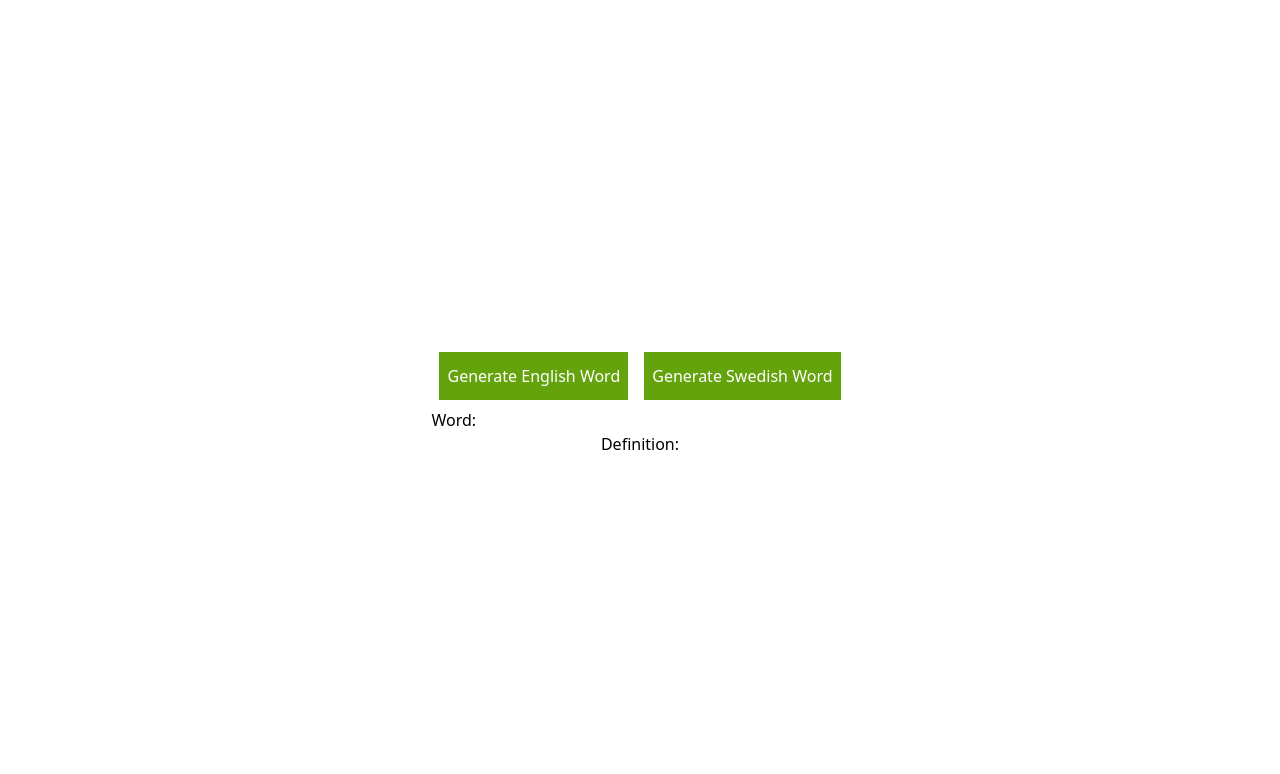
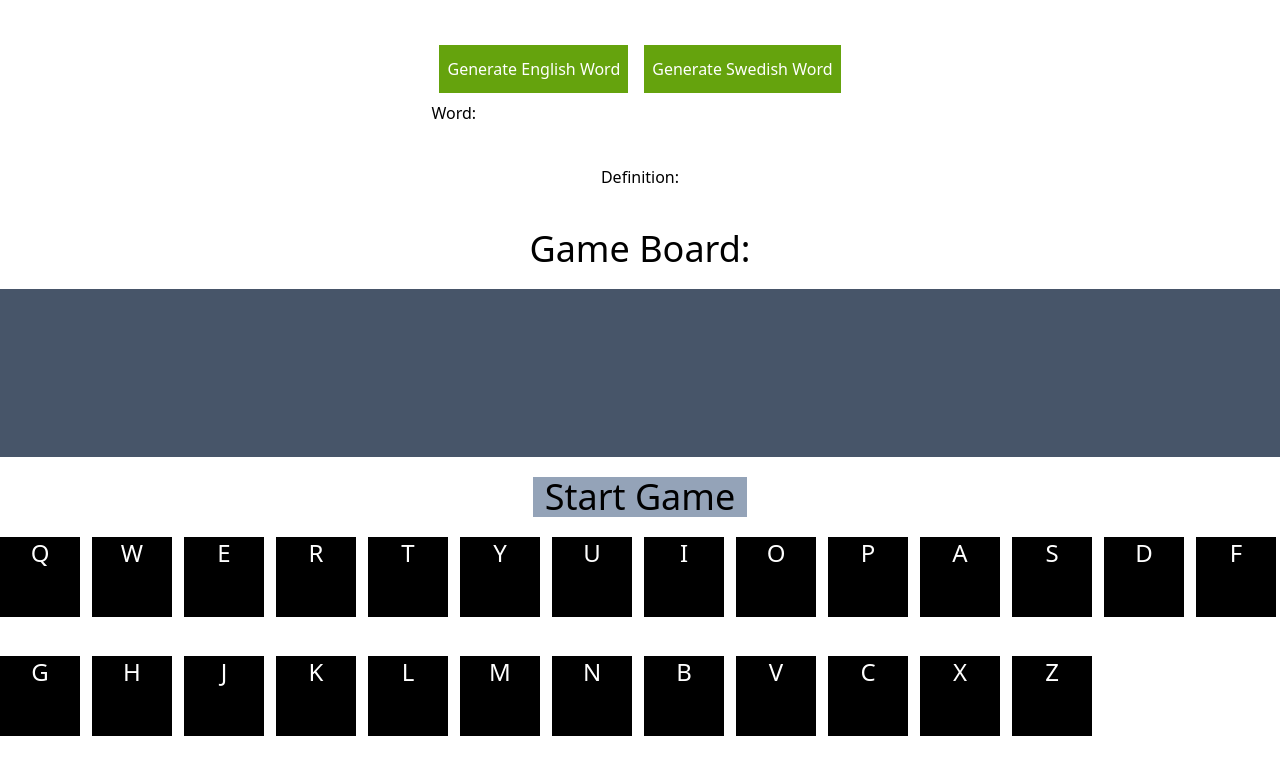
Before and after one commit to arebrinkemil/langdle, a React (Vite) app: page / in a window 1280 px wide. Shown: the top 774 px of the page. Built offline with nearby package versions, Linux system fonts and the light colour scheme.

Commit message:
update
update

```diff
--- a/package.json
+++ b/package.json
@@ -11,7 +11,9 @@
   },
   "dependencies": {
     "react": "^18.2.0",
-    "react-dom": "^18.2.0"
+    "react-dom": "^18.2.0",
+    "simple-keyboard": "^3.7.77",
+    "simple-keyboard-layouts": "^3.3.98"
   },
   "devDependencies": {
     "@types/react": "^18.2.66",
--- a/src/App.jsx
+++ b/src/App.jsx
@@ -1,9 +1,34 @@
-import { useState } from "react";
+import { useState, useRef } from "react";
+import KeyboardWrapper from './KeyboardWrapper.jsx'
 
 const App = () => {
+  const testword = "testa"
   const [word, setWord] = useState("");
   const [language, setLanguage] = useState("");
   const [definition, setDefinition] = useState("");
+  const [board, setBoard] = useState([]);
+  const inputRefs = useRef([]);
+
+  const initializeBoard = () => {
+    const newBoard = Array(testword.length).fill("");
+    setBoard(newBoard);
+    inputRefs.current[0].focus();
+  };
+
+  const updateBoard = (index, value) => {
+    const newBoard = [...board];
+    newBoard[index] = value.toUpperCase();
+    setBoard(newBoard);
+    if (index < board.length - 1 && value !== "") {
+      inputRefs.current[index + 1].focus();
+    }
+    matchWord(word, board)
+  };
+
+  const matchWord = (word, board) => {
+    console.log(board);
+    console.log(word);
+  }
 
   const fetchInfo = async () => {
     const promptContent =
@@ -72,7 +97,7 @@ const App = () => {
   };
 
   return (
-    <div className="flex flex-col w-full h-[100vh] justify-center items-center">
+    <div className="flex flex-col w-full h-[100vh] justify-center items-center gap-10">
       <div className="flex flex-col">
         <div>
           <button
@@ -101,6 +126,24 @@ const App = () => {
         )}
         <p>Definition: {definition}</p>
       </div>
+      <div className="flex flex-col w-full h-4/6 gap-5 items-center">
+        <p className="text-4xl text-center">Game Board:</p>
+        <div className="flex w-full h-2/6 bg-slate-600 justify-center">
+          {board.map((letter, index) => (
+            <input
+            key={index}
+            type="text"
+            maxLength="1"
+            value={letter}
+            onChange={(e) => updateBoard(index, e.target.value)}
+            ref={(ref) => (inputRefs.current[index] = ref)}
+            className="w-40 h-40 m-1 text-center text-3xl"
+          />
+          ))}
+        </div>
+        <button className="text-4xl bg-slate-400 w-1/6" onClick={initializeBoard}>Start Game</button>
+        <KeyboardWrapper></KeyboardWrapper>
+      </div>
     </div>
   );
 };
--- /dev/null
+++ b/src/KeyboardWrapper.jsx
@@ -0,0 +1,16 @@
+import React, { useEffect } from 'react';
+import './KeyboardWrapper.css'
+
+function KeyboardWrapper() {
+  const letterArray = ['Q','W','E','R','T','Y','U','I','O','P','A','S','D','F','G','H','J','K','L','M','N','B','V','C','X','Z'];
+
+  return (
+    <div className="flex flex-wrap h-60 w-120 gap-3 text-center">
+      {letterArray.map((letter, index) => (
+        <button key={index} className="text-center justify-center flex h-20 w-20 text-2xl bg-black text-white">{letter}</button>
+      ))}
+    </div>
+  );
+}
+
+export default KeyboardWrapper;
```
Also changed, not shown: src/KeyboardWrapper.css (added), 1 other file (tests, documents, lock files or other folders).
